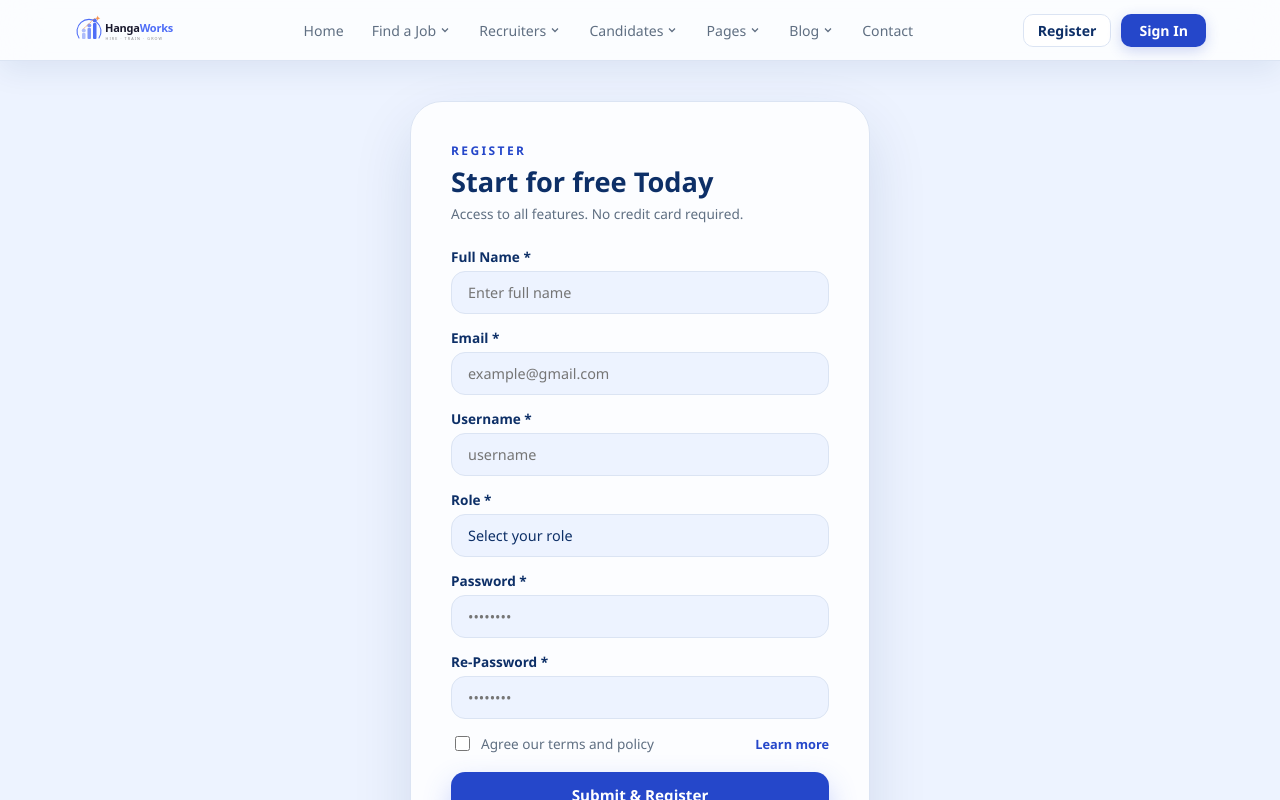
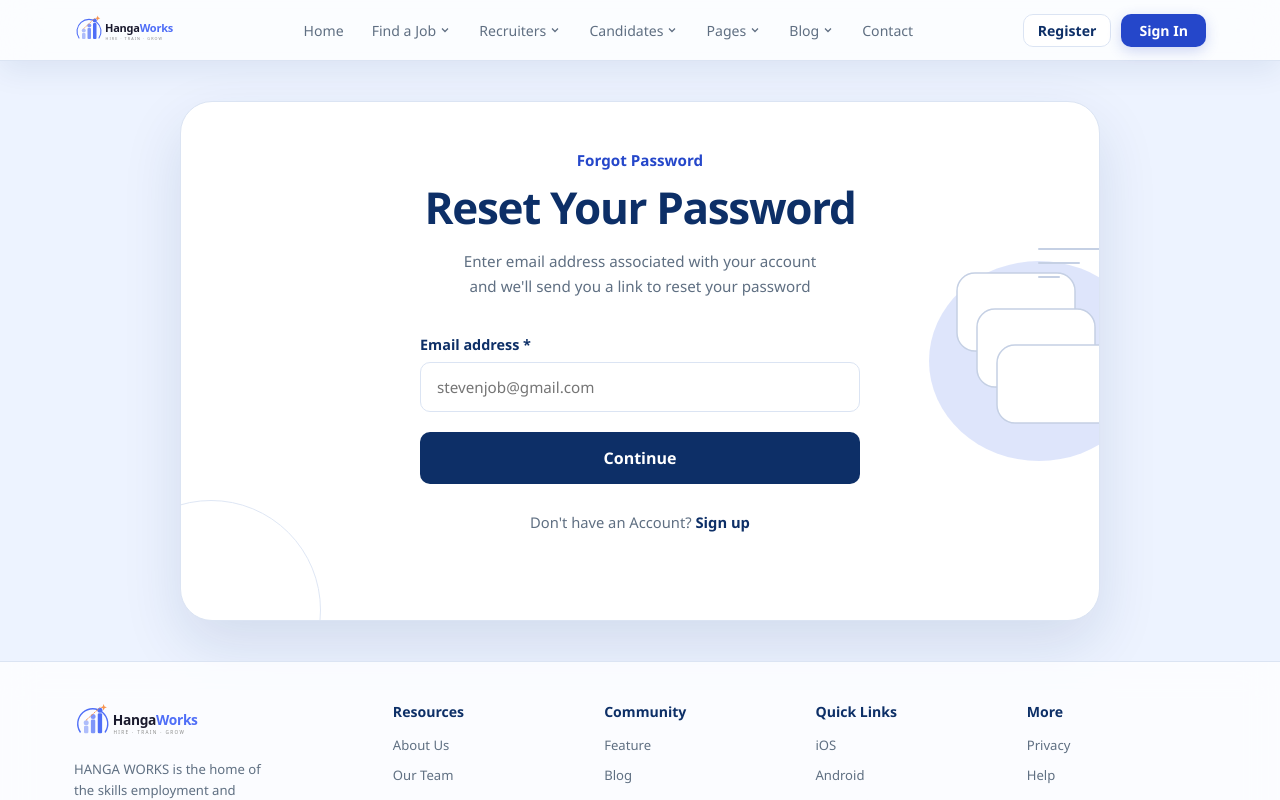
Before and after one commit to ReponseBlaise/Hanga-Works, a React (Vite) app in the folder frontend/: page /forgot-password in a window 1280 px wide. Before the commit this address led to /register. Shown: the top 800 px of the page. Built offline with nearby package versions, Linux system fonts and the light colour scheme.

Commit message:
new files

```diff
--- a/frontend/src/App.tsx
+++ b/frontend/src/App.tsx
@@ -3,6 +3,7 @@ import AuthLayout from './components/layout/AuthLayout';
 import Login from './pages/auth/Login';
 import Register from './pages/auth/Register';
 import VerifyEmail from './pages/auth/VerifyEmail';
+import ForgotPassword from './pages/auth/ForgotPassword';
 import { Dashboard } from './pages/dashboard/Dashboard';
 
 function App() {
@@ -12,6 +13,7 @@ function App() {
         <Route element={<AuthLayout />}>
           <Route path="/login" element={<Login />} />
           <Route path="/register" element={<Register />} />
+          <Route path="/forgot-password" element={<ForgotPassword />} />
           <Route path="/verify-email" element={<VerifyEmail />} />
         </Route>
         <Route path="/dashboard" element={<Dashboard />} />
--- a/frontend/src/components/layout/Footer.tsx
+++ b/frontend/src/components/layout/Footer.tsx
@@ -38,9 +38,8 @@ export default function Footer() {
       }}>
         {/* Brand column */}
         <div>
-          <div style={{ display: 'flex', alignItems: 'center', gap: '8px', marginBottom: '12px' }}>
-            <img src="/hanga-works-logo.svg" alt="Hanga Works Logo" style={{ height: '28px', width: 'auto' }} />
-            <span style={{ fontWeight: 800, fontSize: '0.95rem', color: 'var(--text)' }}>Hanga Works</span>
+          <div style={{ marginBottom: '12px' }}>
+            <img src="/hanga-works-logo.svg" alt="Hanga Works Logo" style={{ height: '40px', width: 'auto' }} />
           </div>
           <p style={{ fontSize: '0.82rem', color: 'var(--text-soft)', lineHeight: 1.6, margin: '0 0 16px', maxWidth: '200px' }}>
             HANGA WORKS is the home of the skills employment and workforce intelligence platform.
--- /dev/null
+++ b/frontend/src/pages/auth/ForgotPassword.tsx
@@ -0,0 +1,177 @@
+import { useState } from 'react';
+import { Link } from 'react-router-dom';
+
+export default function ForgotPassword() {
+  const [email, setEmail] = useState('');
+
+  const focus = (e: React.FocusEvent<HTMLInputElement>) => {
+    e.target.style.borderColor = 'var(--accent)';
+  };
+  const blur = (e: React.FocusEvent<HTMLInputElement>) => {
+    e.target.style.borderColor = 'var(--border)';
+  };
+
+  return (
+    <div style={{
+      position: 'relative',
+      width: '100%',
+      maxWidth: '920px',
+      minHeight: '520px',
+      padding: '48px 24px 56px',
+      background: '#ffffff',
+      borderRadius: 'var(--radius-xl)',
+      overflow: 'hidden',
+      boxShadow: 'var(--shadow)',
+      border: '1px solid var(--border)',
+    }}>
+      <Decorations />
+
+      <div style={{
+        position: 'relative',
+        zIndex: 1,
+        width: '100%',
+        maxWidth: '440px',
+        margin: '0 auto',
+      }}>
+        <p style={{
+          margin: '0 0 12px',
+          textAlign: 'center',
+          fontSize: '0.95rem',
+          fontWeight: 600,
+          color: 'var(--accent)',
+        }}>
+          Forgot Password
+        </p>
+
+        <h1 style={{
+          margin: '0 0 16px',
+          textAlign: 'center',
+          fontSize: 'clamp(2rem, 4vw, 2.75rem)',
+          fontWeight: 800,
+          letterSpacing: '-0.03em',
+          color: 'var(--text)',
+          lineHeight: 1.15,
+        }}>
+          Reset Your Password
+        </h1>
+
+        <p style={{
+          margin: '0 0 36px',
+          textAlign: 'center',
+          fontSize: '0.95rem',
+          lineHeight: 1.65,
+          color: 'var(--text-soft)',
+          maxWidth: '380px',
+          marginLeft: 'auto',
+          marginRight: 'auto',
+        }}>
+          Enter email address associated with your account and we&apos;ll send you a link to reset your password
+        </p>
+
+        <form onSubmit={e => e.preventDefault()} style={{ display: 'flex', flexDirection: 'column', gap: '20px' }}>
+          <div style={{ display: 'flex', flexDirection: 'column', gap: '8px' }}>
+            <label style={{ fontSize: '0.9rem', fontWeight: 600, color: 'var(--text)' }}>
+              Email address *
+            </label>
+            <input
+              type="email"
+              placeholder="stevenjob@gmail.com"
+              required
+              value={email}
+              onChange={e => setEmail(e.target.value)}
+              style={inputStyle}
+              onFocus={focus}
+              onBlur={blur}
+            />
+          </div>
+
+          <button type="submit" style={btnStyle}>
+            Continue
+          </button>
+        </form>
+
+        <p style={{
+          textAlign: 'center',
+          marginTop: '28px',
+          fontSize: '0.92rem',
+          color: 'var(--text-soft)',
+        }}>
+          Don&apos;t have an Account?{' '}
+          <Link to="/register" style={{ fontWeight: 700, color: 'var(--text)' }}>
+            Sign up
+          </Link>
+        </p>
+      </div>
+    </div>
+  );
+}
+
+function Decorations() {
+  return (
+    <>
+      {/* Bottom-left arc */}
+      <div
+        aria-hidden
+        style={{
+          position: 'absolute',
+          left: '-80px',
+          bottom: '-100px',
+          width: '220px',
+          height: '220px',
+          borderRadius: '50%',
+          border: '1px solid rgba(219, 228, 243, 0.9)',
+          pointerEvents: 'none',
+        }}
+      />
+
+      {/* Right-side illustration */}
+      <svg
+        aria-hidden
+        viewBox="0 0 280 320"
+        style={{
+          position: 'absolute',
+          right: '-20px',
+          top: '50%',
+          transform: 'translateY(-50%)',
+          width: 'min(280px, 35vw)',
+          height: 'auto',
+          pointerEvents: 'none',
+        }}
+      >
+        <ellipse cx="200" cy="160" rx="110" ry="100" fill="rgba(183, 198, 245, 0.45)" />
+        <rect x="118" y="72" width="118" height="78" rx="18" fill="#fff" stroke="#c5d0e4" strokeWidth="1.5" />
+        <rect x="138" y="108" width="118" height="78" rx="18" fill="#fff" stroke="#c5d0e4" strokeWidth="1.5" />
+        <rect x="158" y="144" width="118" height="78" rx="18" fill="#fff" stroke="#c5d0e4" strokeWidth="1.5" />
+        <line x1="200" y1="48" x2="260" y2="48" stroke="#c5d0e4" strokeWidth="2" strokeLinecap="round" />
+        <line x1="200" y1="62" x2="240" y2="62" stroke="#c5d0e4" strokeWidth="2" strokeLinecap="round" />
+        <line x1="200" y1="76" x2="220" y2="76" stroke="#c5d0e4" strokeWidth="2" strokeLinecap="round" />
+      </svg>
+    </>
+  );
+}
+
+const inputStyle: React.CSSProperties = {
+  width: '100%',
+  padding: '14px 16px',
+  borderRadius: '10px',
+  border: '1px solid var(--border)',
+  background: '#ffffff',
+  color: 'var(--text)',
+  fontSize: '0.95rem',
+  outline: 'none',
+  transition: 'border-color 180ms',
+  boxSizing: 'border-box',
+};
+
+const btnStyle: React.CSSProperties = {
+  width: '100%',
+  padding: '15px',
+  borderRadius: '10px',
+  border: 'none',
+  background: 'var(--text)',
+  color: '#ffffff',
+  fontWeight: 700,
+  fontSize: '1rem',
+  cursor: 'pointer',
+  transition: 'opacity 180ms',
+};
```
